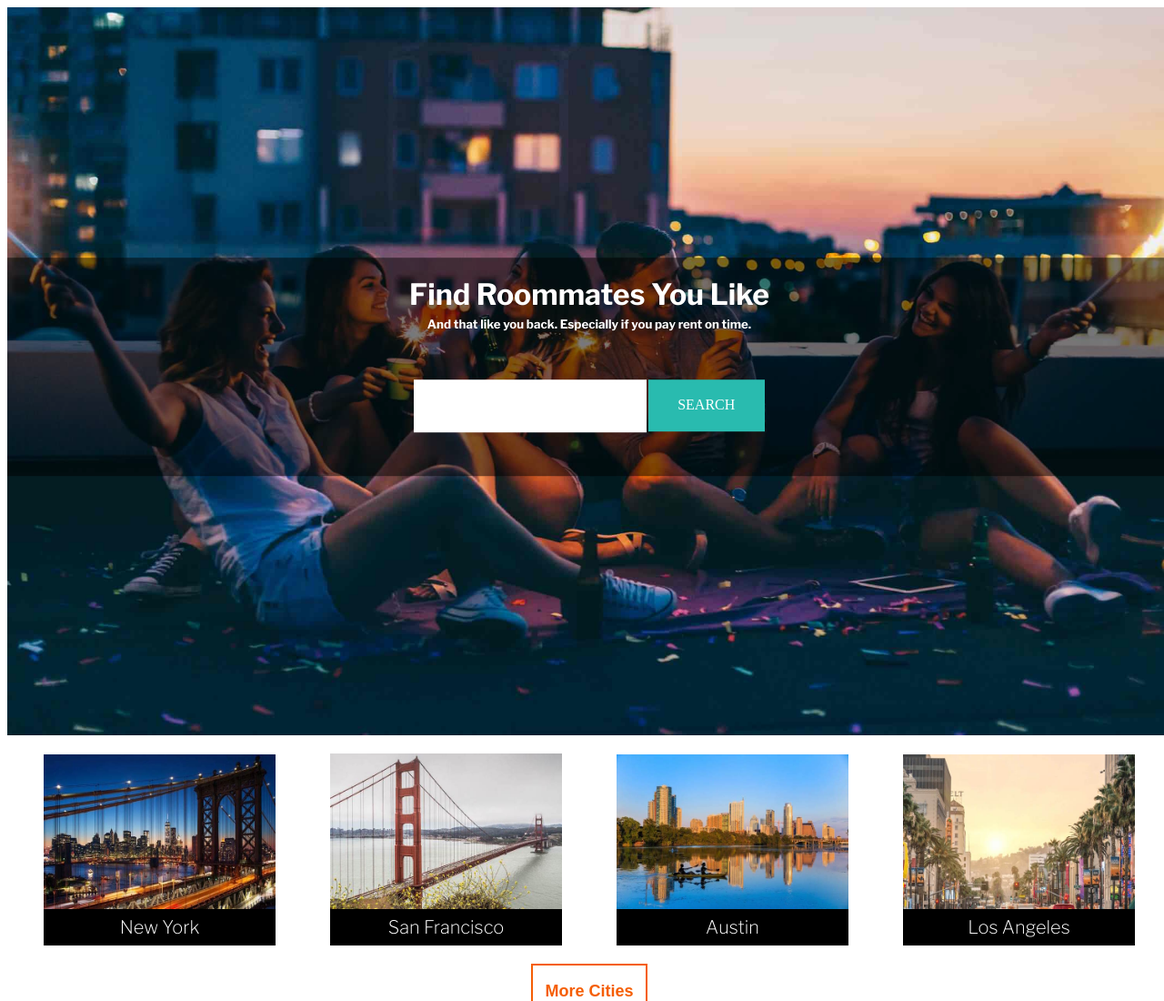
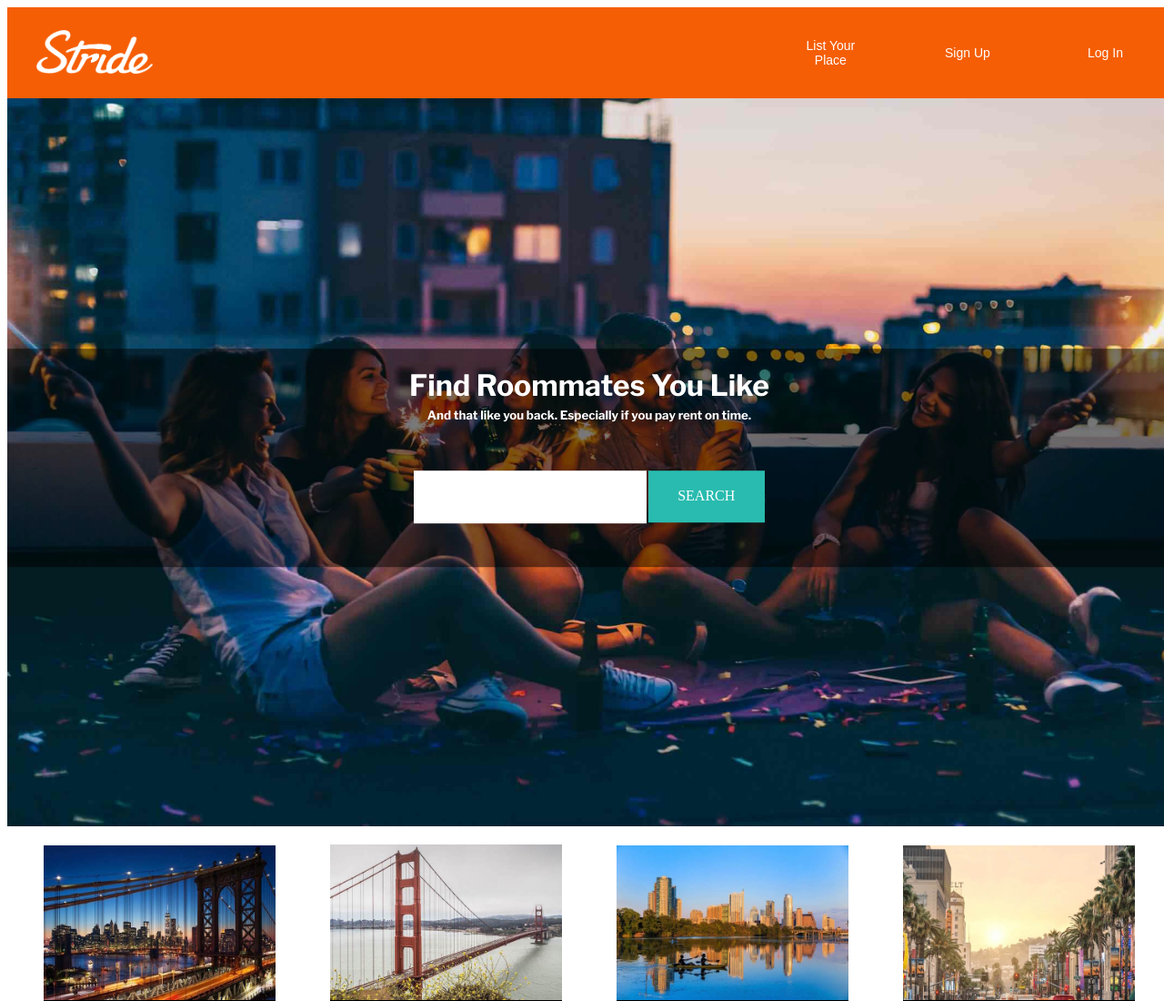
Before and after one commit to syburris/assignment-04, a plain HTML site: page index.html in a window 1280 px wide. Shown: the top 1100 px of the page at 91% size. Drawn offline with nearby package versions, Linux system fonts and the light colour scheme.

Commit message:
working on navbar

```diff
--- a/css/style.css
+++ b/css/style.css
@@ -10,6 +10,66 @@ img {
   width: 100%;
   display: block;
 }
+.navbar {
+  width: 100%;
+  height: 100px;
+  background: #F55E05;
+  position: relative;
+
+}
+.logo {
+  width: 10%;
+  height: 100%;
+  vertical-align: center;
+  position: relative;
+  left: 0
+
+}
+
+.logo .image {
+  width: 100%;
+  height: 100%;
+  position: absolute;
+  left: 25%;
+  top: 25%;
+
+}
+
+.navbar .links {
+  color: white;
+  position: absolute;
+  right: 0;
+  top: 0;
+  width: 40%;
+  height: 100%;
+  vertical-align: center;
+  display: inline-block;
+  text-align: center;
+  align-content: center;
+}
+
+.links .link {
+  display: inline-block;
+  position: relative;
+  top: 0;
+  height: 100%;
+  width: 30%;
+}
+.button {
+  position: absolute;
+  top: 50%;
+  transform: translateY(-50%);
+  background: transparent;
+  border: 1px solid #F55E05;
+  color: white;
+  font-size: 14px;
+
+}
+.button:hover {
+  background: transparent;
+  border: 1px solid white;
+}
+
 #app-container {
   width: 100%;
   height: 100%;
--- a/index.html
+++ b/index.html
@@ -7,6 +7,27 @@
     <link href="https://fonts.googleapis.com/css?family=Libre+Franklin:200,200i,400,400i,700,700i" rel="stylesheet">
   </head>
   <body>
+    <div class="navbar">
+      <div class="logo">
+        <div class="image">
+          <img src="./images/nav-stride-logo.png" alt="">
+        </div>
+
+        </div>
+        <div class="links">
+          <div class="link">
+            <button type="button" class="button">List Your Place</button>
+          </div>
+          <div class="link">
+            <button type="button" class="button">Sign Up</button>
+          </div>
+          <div class="link">
+            <button type="button" class="button">Log In</button>
+          </div>
+        </div>
+      </div>
+
+    </div>
     <div id="app-container">
 
       <div class="backdrop">
@@ -124,10 +145,6 @@
 
       </div>
 
-
-
-
-
     </div>
 
 
```
